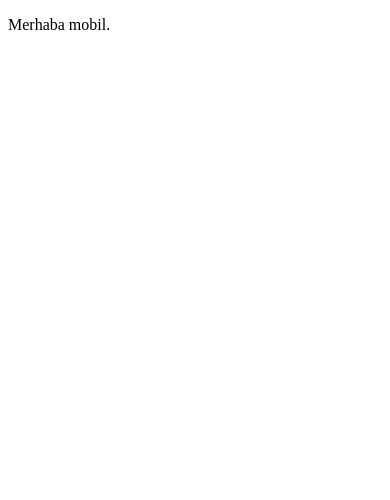
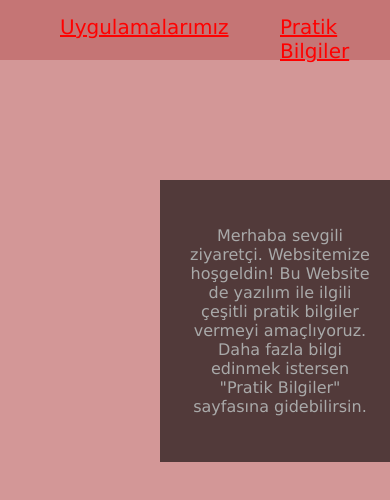
Before and after one commit to BeRaT6034/pratikbilginler.github.io1, a plain HTML site: page index.html in a window 390 px wide. Drawn offline with Linux system fonts and the light colour scheme.

Commit message:
Web Site

```diff
--- a/index.css
+++ b/index.css
@@ -1,21 +1,158 @@
+
+.body
+{
+margin: 0px;
+width: 100%;
+background-image:url(background.jpg);
+background-size:cover ;
+}
+
+.a1
+{
+
+color: rgb(238, 255, 0);
+font-size: 25px;
+position:absolute;
+left: 380px;
+font-family:'Lucida Sans', 'Lucida Sans Regular', 'Lucida Grande', 'Lucida Sans Unicode', Geneva, Verdana, sans-serif ;
+top: 15px;
+}
+
+.a1:hover
+{
+transition: 460ms;
+color: red;
+font-style: italic;
+transform: scale(1.1);
+}
+
+.a2
+{
+color:rgb(238, 255, 0);
+font-size: 25px;
+position:absolute;
+left: 730px;
+font-family:'Lucida Sans', 'Lucida Sans Regular', 'Lucida Grande', 'Lucida Sans Unicode', Geneva, Verdana, sans-serif ;
+top: 15px;
+}
+
+.a2:hover
+{
+transition: 460ms;
+color: red;
+font-style: italic;
+transform: scale(1.1);
+}
+
+.mback
+{
+background-color: rgba(25, 0, 255, 0.5);
+width: auto;
+height: 60px;
+display: block;
+font-family:'Lucida Sans', 'Lucida Sans Regular', 'Lucida Grande', 'Lucida Sans Unicode', Geneva, Verdana, sans-serif ;
+}
+
+.mback:hover
+{
+    transition: 360ms;
+    background-color: rgba(255, 0, 0, 0.5);
+}
+
 
 .p1
 {
-    display: none;
+    font-family:'Lucida Sans', 'Lucida Sans Regular', 'Lucida Grande', 'Lucida Sans Unicode', Geneva, Verdana, sans-serif ;
+    text-align: center;
+    color: darkgrey;
 }
 
+.p1d
+{
+background-color: rgba(0, 0, 0, 0.61);
+width: 700px;
+position: absolute;
+left: 350px;
+top: 280px;
+padding: 30px;
+}
+
+
+.p1d:hover
+{
+transition: 360ms;
+transform: scale(1.2);
+background-color: rgba(255, 0, 0, 0.521);
+font-style: italic;
+
+}
 
 @media screen and (max-width:600px)
 {
 
-    .p
+    .a1
     {
-        display: none;
+
+    color: rgb(255, 0, 0);
+    font-size: 20px;
+    position:absolute;
+    left: 60px;
+    font-family:'Lucida Sans', 'Lucida Sans Regular', 'Lucida Grande', 'Lucida Sans Unicode', Geneva, Verdana, sans-serif ;
     }
 
+    .a2
+    {
+    color: rgb(255, 0, 0);
+    font-size: 20px;
+    position:absolute;
+    left: 280px;
+    font-family:'Lucida Sans', 'Lucida Sans Regular', 'Lucida Grande', 'Lucida Sans Unicode', Geneva, Verdana, sans-serif ;
+    top: 15px;
+    }
+
+    .body
+    {
+        background-image: url();
+        background-color: rgba(165, 42, 42, 0.486);
+    }
+
+
+    .mback
+    {
+    background-color: rgba(25, 0, 255, 0.5);
+    width: auto;
+    height: 60px;
+    display: block;
+    }
+
+    .mback:hover
+    {
+        transition: 360ms;
+        background-color: rgba(165, 42, 42, 0.315);
+    }
+
+    .p1d:hover
+    {
+    transition: 360ms;
+    transform: scale(1.2);
+    background-color: rgba(255, 0, 0, 0.521);
+    font-style: italic;
+
+    }
     .p1
     {
-      display: block;
+    font-family:'Lucida Sans', 'Lucida Sans Regular', 'Lucida Grande', 'Lucida Sans Unicode', Geneva, Verdana, sans-serif ;
+    text-align: center;
+    color: darkgrey;
     }
 
+    .p1d
+    {
+    background-color: rgba(0, 0, 0, 0.61);
+    width: 180px;
+    position: absolute;
+    left: 160px;
+    top: 180px;
+    padding: 30px;
+    }
 }
--- a/index.html
+++ b/index.html
@@ -1,24 +1,22 @@
 <!DOCTYPE html>
 <head>
 
-    <title>deneme</title>
-    <link rel="stylesheet" href="index.css">
+<title>Pratik Bilginler || Anasayfa</title>
+<link rel="stylesheet" href="index.css">
+<meta name="viewport" content="widht=device-widht, intial-scale=1.0"/>
 </head>
 
-<body>
+<body class="body">
+<a href="" class="a1">Uygulamalarımız</a>
+<a href="" class="a2">Pratik Bilgiler</a>
+<a href="" class="mback"></a>
+<div class="p1d">
 
-<div class="p">
-
-<p>Merhaba laptop.</p>
+    <p class="p1">Merhaba sevgili ziyaretçi. Websitemize hoşgeldin! Bu Website de yazılım ile ilgili çeşitli pratik bilgiler vermeyi amaçlıyoruz. Daha fazla bilgi edinmek istersen "Pratik Bilgiler" sayfasına gidebilirsin.</p>
 
 
 </div>
 
-<div class="p1">
-
-    <p>Merhaba mobil.</p>
 
 
-</div>
-
 </body>
```
